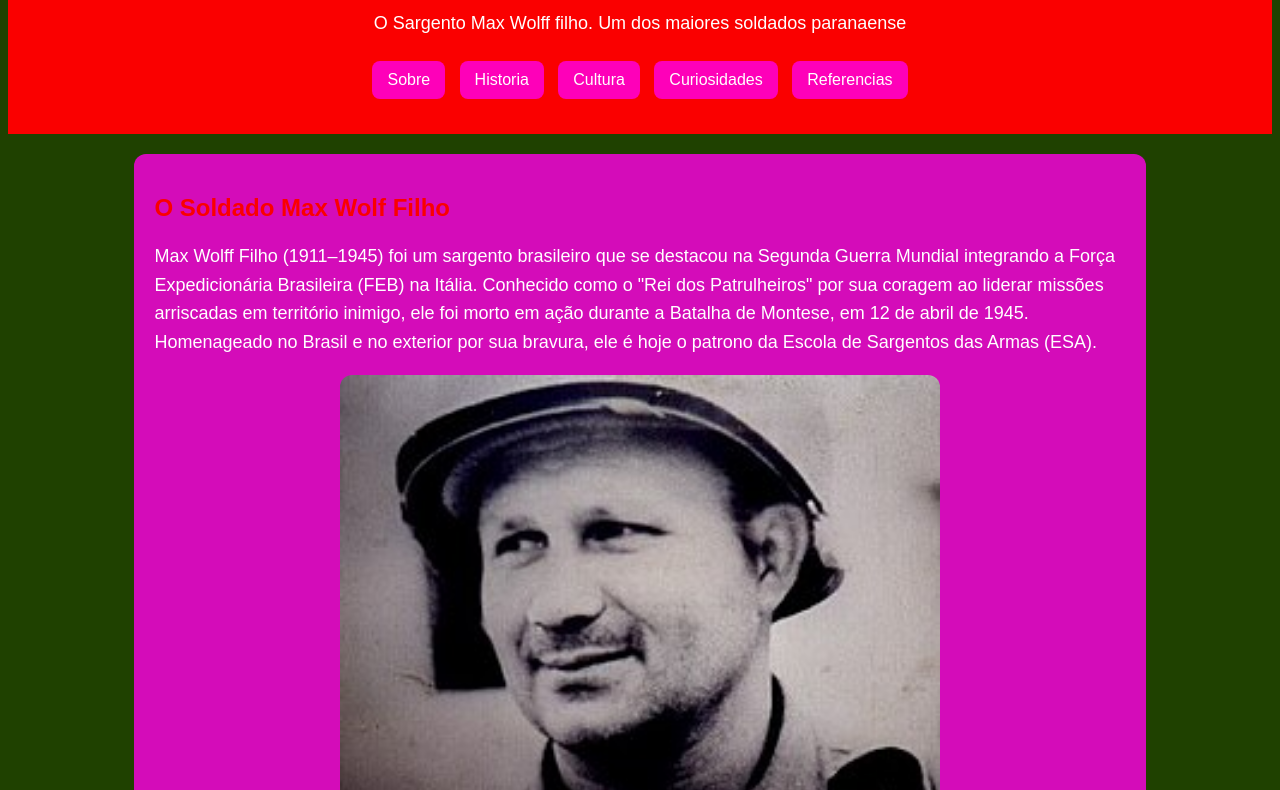
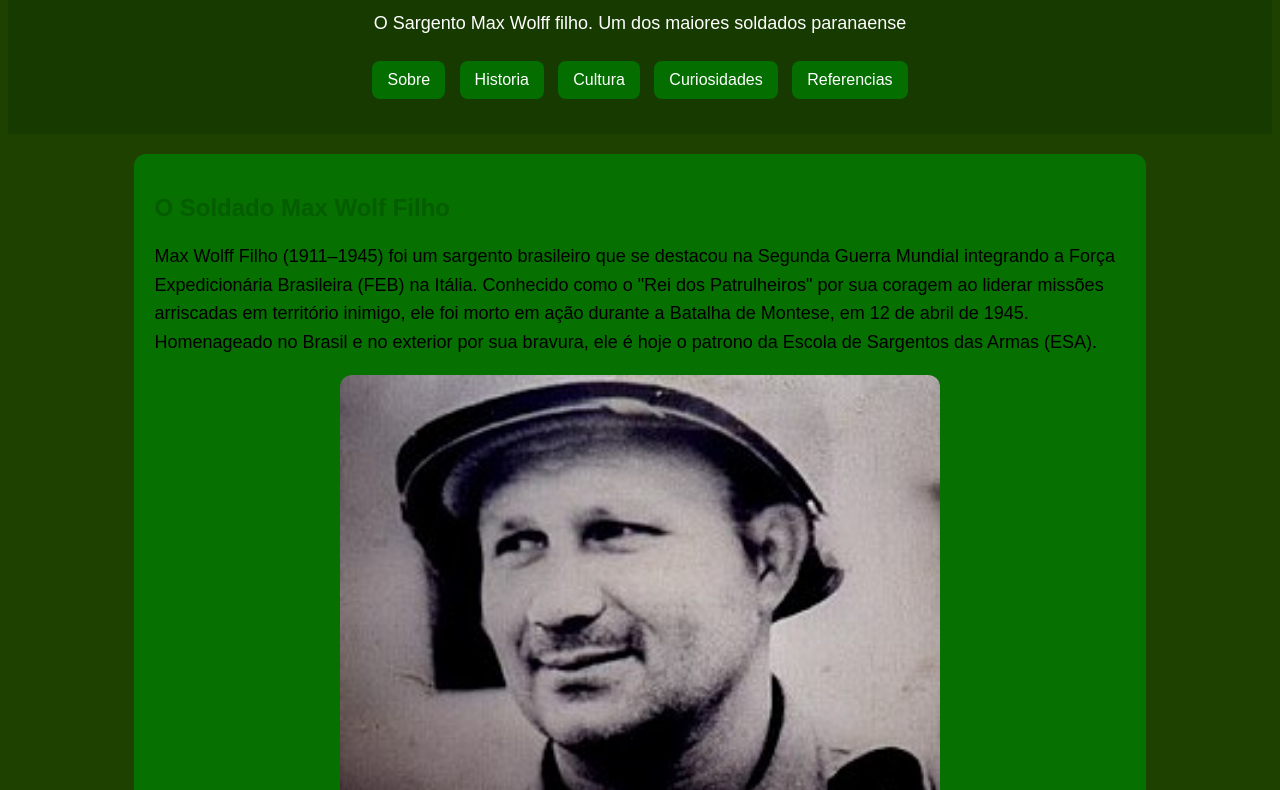
Before and after one commit to paulosouza23-stack/arte_paranaense, a plain HTML site: page index.html in a window 1280 px wide. Shown: the part 119-909 px from the top of the page. Drawn offline with Linux system fonts and the light colour scheme.

Commit message:
atualizei

```diff
--- a/script.js
+++ b/script.js
@@ -13,3 +13,9 @@ function curtir(){
         }
 }
 });
+
+const btnTema = document.querySelector(".btn-tema");
+btnTema.addEventListener("click", mudarTema);
+function mudarTema(){
+    document.body.classList.toggle("tema-escuro"):
+}
--- a/style.css
+++ b/style.css
@@ -1,14 +1,14 @@
 :root{
     --cor-fundo: #1f4100;
-    --cor-texto: #FFFFFF;
-    --cor-principal: #fa0000;
-    --cor-secundaria: #ff01e6ce;
-    --cor-hover: #f92cd3;
+    --cor-texto: #000000;
+    --cor-principal: #002c0049;
+    --cor-secundaria: #007c00ce;
+    --cor-hover: #ffffff;
     --cor-superficie: #df1111;
     --cor-card: #ff0101;
     --cor-legenda: #555555;
     --cor-clara: #FFFFFF;
-    --cor-rodape: #070022;
+    --cor-rodape: #73ff00;
 }
 .tema-escuro {
     --cor-fundo: #121212;
```
